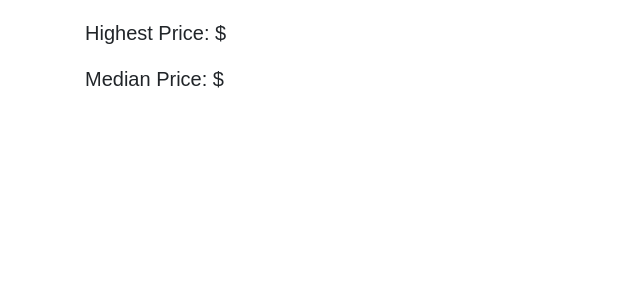
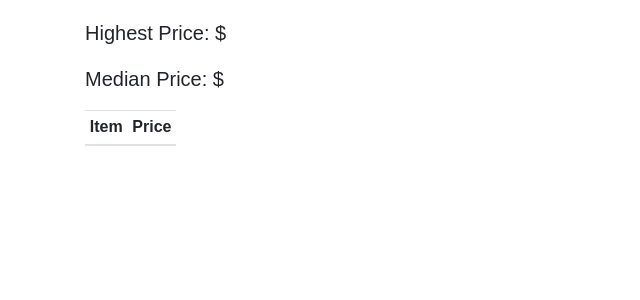
Before and after one commit to DSWhite96/Campus_Price_And_Dice, a Django app: page /campus/2/ in a window 1280 px wide. Shown: the part 354-654 px from the top of the page, without its empty margins (0-640 px from the left). Run offline with Django 3.2, Linux system fonts and the light colour scheme; data comes from the database, SQL or seed files in the repository; lists and menus that the app fills with data are empty; some libraries are stand-ins or nearby versions.

Commit message:
displays more information in restaurant_detail

```diff
--- a/mystic_coast/campus/templates/campus/restaurant-detail.html
+++ b/mystic_coast/campus/templates/campus/restaurant-detail.html
@@ -34,5 +34,25 @@
                 <p class="lead">Median Price: ${{restaurant.get_average_price |floatformat:2}}</p>
             </div>
     </div>
+    <div class="row">
+            <div class="col-lg-12">
+                 <table class="table table-sm table-hover table-responsive table-striped">
+                      <thead>
+                           <tr>
+                                <th>Item</th>
+                                <th>Price</th>
+                           </tr>
+                      </thead>
+                      <tbody>
+                           {% for item in restaurant.item_list.all %}
+                           <tr>
+                                <td>{{item.name}}</td>
+                                <td>{{item.price}}</td>
+                           </tr>
+                           {% endfor %}
+                      </tbody>
+                 </table>
+            </div>
+       </div>
 </div>
 {% endblock %}
--- a/mystic_coast/campus/templates/campus/restaurant-list.html
+++ b/mystic_coast/campus/templates/campus/restaurant-list.html
@@ -34,7 +34,7 @@
                          <tr>
                               <td><a href="{% url 'campus:restaurant_detail' restaurant.id %}">{{restaurant.name}}</a></td>
                               <td>{{restaurant.location}}</td>
-                              <td>{{restaurant.get_average_price}}</td>
+                              <td>{{restaurant.get_average_price |floatformat:2}}</td>
                               <td></td>
                               <td></td>
                          </tr>
```
